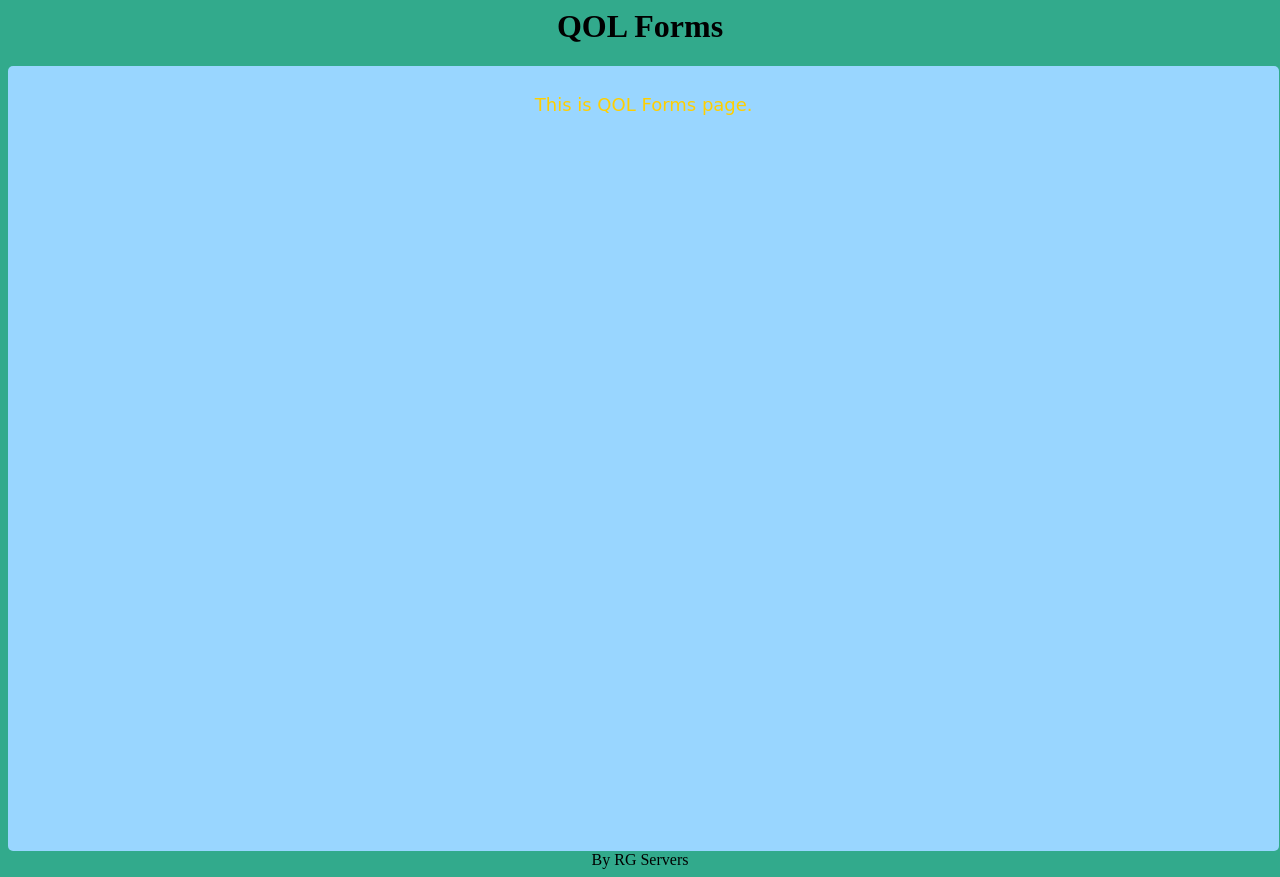
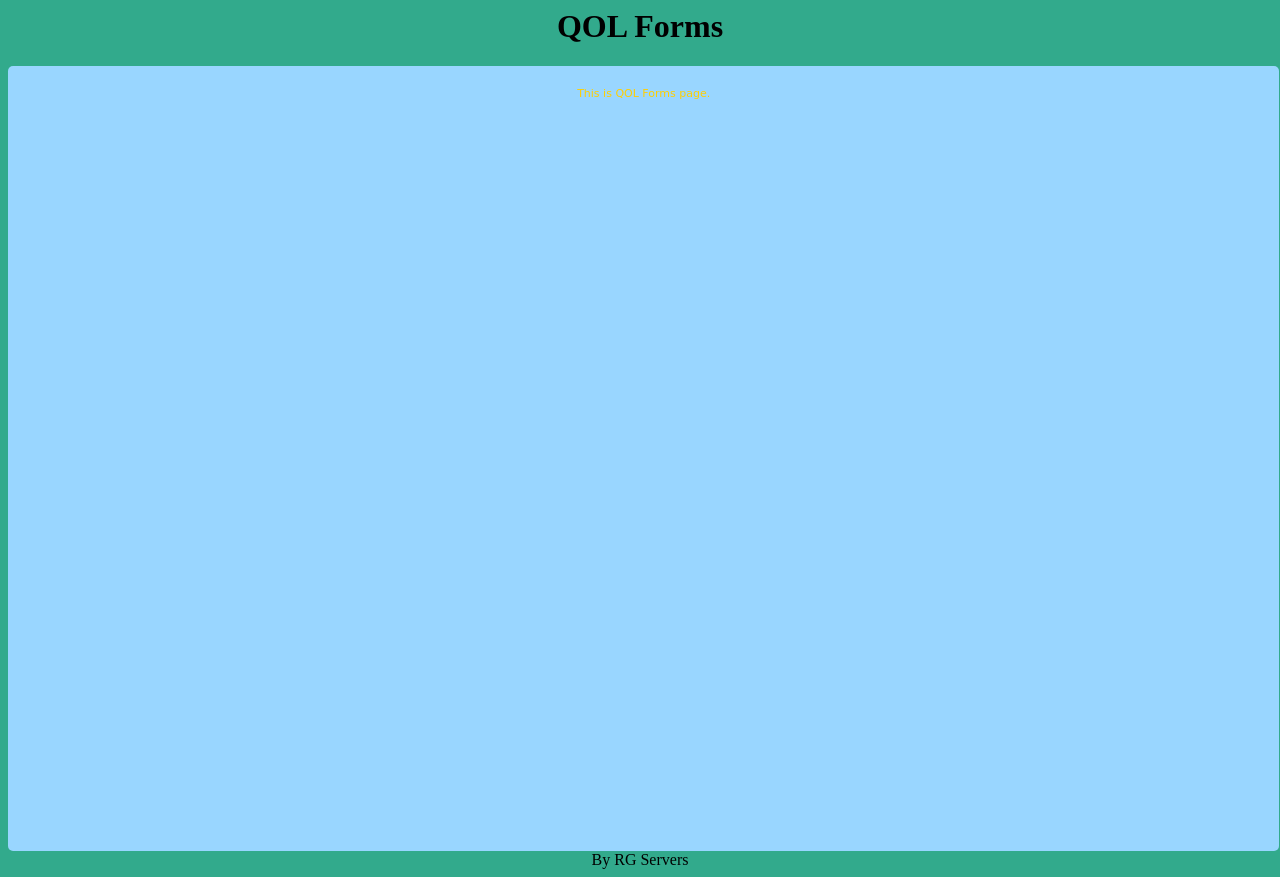
Before and after one commit to ragagsis/QOL-DEMO, a plain HTML site: page index.html in a window 1280 px wide. Drawn offline with Linux system fonts and the light colour scheme.

Commit message:
Update main.css

```diff
--- a/main.css
+++ b/main.css
@@ -54,5 +54,5 @@ button {
     border:solid;
 }
 .tty {
-    font-size:18px
+    font-size:11px
 }
```
